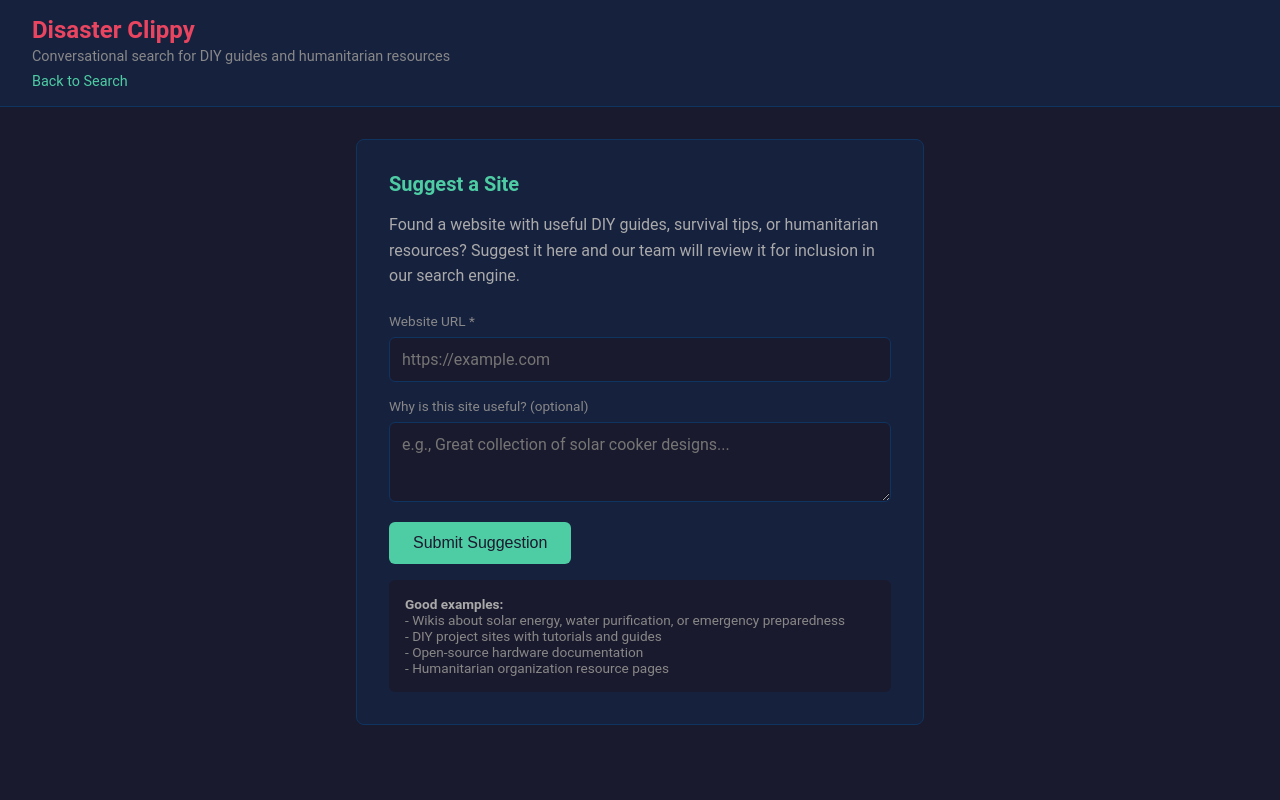
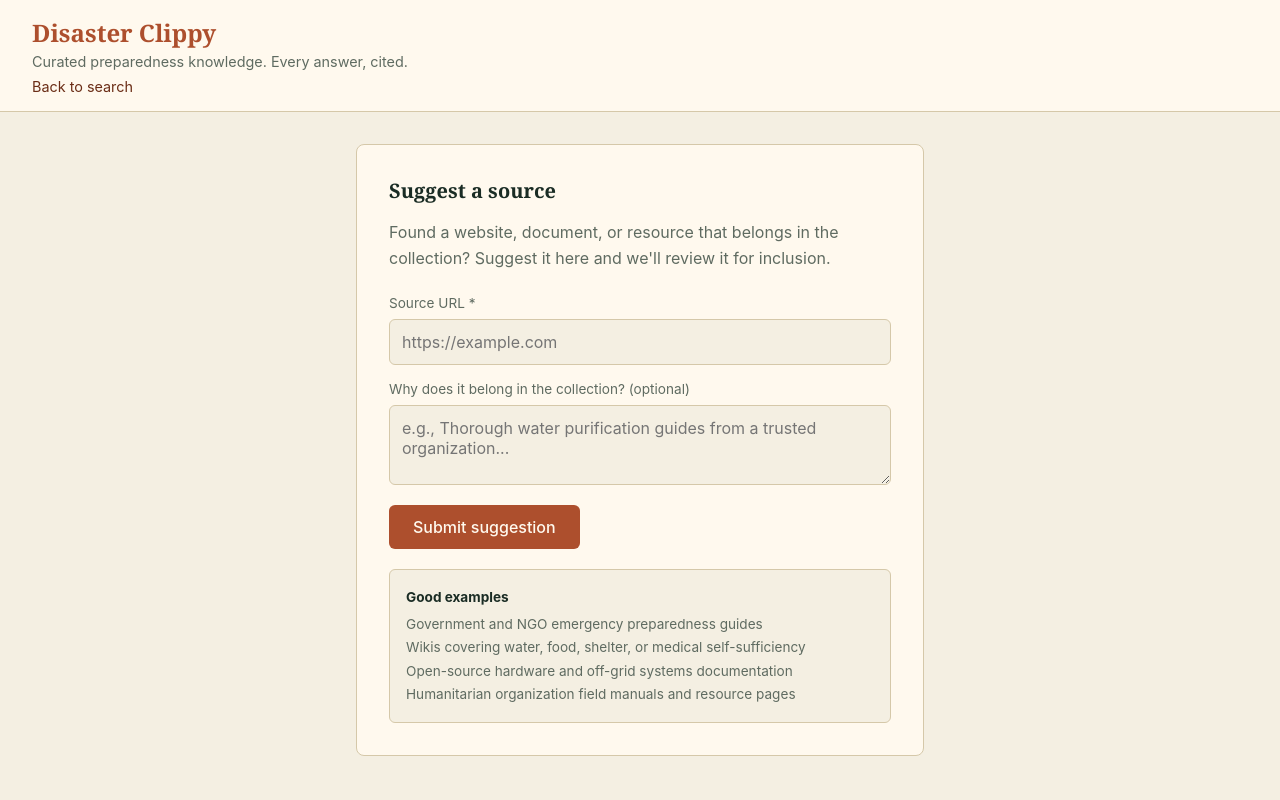
Before and after one commit to xyver/disaster-clippy-public, a Python web app: template templates/suggest.html in a window 1280 px wide. Run offline with Jinja, Linux system fonts and the light colour scheme; the template is opened without the code that fills it, so the values that code supplies are empty.

Commit message:
Unify suggest.html with shared CSS foundation
- Move body and header styles from chat.css into user-app.css using CSS
  variables — now one place to update base styles across all pages
- suggest.html: replace entire dark theme (navy/teal) with CSS vars,
  rename .message to .form-message to avoid conflict with chat classes,
  update copy to match library vocabulary (collection, source, etc.)

```diff
--- a/static/user-app.css
+++ b/static/user-app.css
@@ -20,3 +20,39 @@
     margin: 0;
     padding: 0;
 }
+
+body {
+    font-family: var(--font-sans);
+    background: var(--bg);
+    color: var(--ink);
+    min-height: 100vh;
+    display: flex;
+    flex-direction: column;
+}
+
+header {
+    background: var(--surface);
+    padding: 1rem 2rem;
+    border-bottom: 1px solid var(--line);
+}
+
+header h1 {
+    font-size: 1.5rem;
+    font-family: var(--font-serif);
+    color: var(--accent);
+}
+
+header p {
+    font-size: 0.9rem;
+    color: var(--muted);
+    margin-top: 0.25rem;
+}
+
+header a {
+    color: var(--accent-dark);
+    text-decoration: none;
+}
+
+header a:hover {
+    text-decoration: underline;
+}
--- a/templates/suggest.html
+++ b/templates/suggest.html
@@ -3,52 +3,11 @@
 <head>
     <meta charset="UTF-8">
     <meta name="viewport" content="width=device-width, initial-scale=1.0">
-    <title>Suggest a Site - Disaster Clippy</title>
+    <title>Suggest a Source - Disaster Clippy</title>
     <link rel="icon" type="image/png" href="/static/paperclip.png">
     <link rel="stylesheet" href="/static/user-app.css">
     <style>
-        * {
-            box-sizing: border-box;
-            margin: 0;
-            padding: 0;
-        }
-
-        body {
-            font-family: 'Roboto', -apple-system, BlinkMacSystemFont, 'Segoe UI', sans-serif;
-            background: #1a1a2e;
-            color: #eee;
-            min-height: 100vh;
-            display: flex;
-            flex-direction: column;
-        }
-
-        header {
-            background: #16213e;
-            padding: 1rem 2rem;
-            border-bottom: 1px solid #0f3460;
-        }
-
-        header h1 {
-            font-size: 1.5rem;
-            color: #e94560;
-        }
-
-        header p {
-            font-size: 0.9rem;
-            color: #888;
-            margin-top: 0.25rem;
-        }
-
-        header a {
-            color: #4ecca3;
-            text-decoration: none;
-        }
-
-        header a:hover {
-            text-decoration: underline;
-        }
-
-        .container {
+        .suggest-container {
             max-width: 600px;
             margin: 2rem auto;
             padding: 0 1rem;
@@ -56,20 +15,21 @@
         }
 
         .card {
-            background: #16213e;
-            border: 1px solid #0f3460;
+            background: var(--surface);
+            border: 1px solid var(--line);
             border-radius: 8px;
             padding: 2rem;
         }
 
         .card h2 {
-            color: #4ecca3;
+            font-family: var(--font-serif);
+            color: var(--ink);
             margin-bottom: 1rem;
             font-size: 1.25rem;
         }
 
         .card p {
-            color: #aaa;
+            color: var(--muted);
             margin-bottom: 1.5rem;
             line-height: 1.6;
         }
@@ -80,7 +40,7 @@
 
         .form-group label {
             display: block;
-            color: #888;
+            color: var(--muted);
             font-size: 0.85rem;
             margin-bottom: 0.5rem;
         }
@@ -89,10 +49,10 @@
         .form-group textarea {
             width: 100%;
             padding: 0.75rem;
-            background: #1a1a2e;
-            border: 1px solid #0f3460;
+            background: var(--bg);
+            border: 1px solid var(--line);
             border-radius: 6px;
-            color: #eee;
+            color: var(--ink);
             font-size: 1rem;
             font-family: inherit;
         }
@@ -100,7 +60,7 @@
         .form-group input[type="text"]:focus,
         .form-group textarea:focus {
             outline: none;
-            border-color: #4ecca3;
+            border-color: var(--accent);
         }
 
         .form-group textarea {
@@ -109,8 +69,8 @@
         }
 
         .btn {
-            background: #4ecca3;
-            color: #1a1a2e;
+            background: var(--accent);
+            color: var(--surface);
             border: none;
             padding: 0.75rem 1.5rem;
             border-radius: 6px;
@@ -118,95 +78,99 @@
             font-weight: 500;
             cursor: pointer;
             transition: background 0.2s;
+            font-family: inherit;
         }
 
-        .btn:hover {
-            background: #3db890;
-        }
+        .btn:hover { background: var(--accent-dark); }
 
         .btn:disabled {
-            background: #555;
+            background: var(--faint);
             cursor: not-allowed;
         }
 
-        .message {
+        .form-message {
             padding: 1rem;
             border-radius: 6px;
             margin-top: 1rem;
             display: none;
+            font-size: 0.9rem;
         }
 
-        .message.success {
-            background: #1a2e1a;
-            border: 1px solid #4ecca3;
-            color: #4ecca3;
+        .form-message.success {
+            background: var(--surface);
+            border: 1px solid var(--leaf);
+            color: var(--leaf);
         }
 
-        .message.error {
-            background: #2e1a1a;
-            border: 1px solid #e94560;
-            color: #e94560;
+        .form-message.error {
+            background: var(--surface);
+            border: 1px solid var(--accent);
+            color: var(--accent);
         }
 
         .examples {
-            margin-top: 1rem;
+            margin-top: 1.25rem;
             padding: 1rem;
-            background: #1a1a2e;
+            background: var(--bg);
+            border: 1px solid var(--line);
             border-radius: 6px;
             font-size: 0.85rem;
-            color: #888;
+            color: var(--muted);
+            line-height: 1.7;
         }
 
         .examples strong {
-            color: #aaa;
+            color: var(--ink);
+            display: block;
+            margin-bottom: 0.25rem;
         }
     </style>
 </head>
 <body>
     <header>
         <h1>Disaster Clippy</h1>
-        <p>Conversational search for DIY guides and humanitarian resources</p>
+        <p>Curated preparedness knowledge. Every answer, cited.</p>
         <p style="margin-top: 0.5rem;">
-            <a href="/">Back to Search</a>
+            <a href="/">Back to search</a>
         </p>
     </header>
 
-    <div class="container">
+    <div class="suggest-container">
         <div class="card">
-            <h2>Suggest a Site</h2>
+            <h2>Suggest a source</h2>
             <p>
-                Found a website with useful DIY guides, survival tips, or humanitarian resources?
-                Suggest it here and our team will review it for inclusion in our search engine.
+                Found a website, document, or resource that belongs in the collection?
+                Suggest it here and we'll review it for inclusion.
             </p>
 
             <form id="suggestForm" onsubmit="submitSuggestion(event)">
                 <div class="form-group">
-                    <label for="url">Website URL *</label>
+                    <label for="url">Source URL *</label>
                     <input type="text" id="url" name="url" placeholder="https://example.com" required>
                 </div>
 
                 <div class="form-group">
-                    <label for="description">Why is this site useful? (optional)</label>
-                    <textarea id="description" name="description" placeholder="e.g., Great collection of solar cooker designs..."></textarea>
+                    <label for="description">Why does it belong in the collection? (optional)</label>
+                    <textarea id="description" name="description" placeholder="e.g., Thorough water purification guides from a trusted organization..."></textarea>
                 </div>
 
-                <button type="submit" class="btn" id="submitBtn">Submit Suggestion</button>
+                <button type="submit" class="btn" id="submitBtn">Submit suggestion</button>
             </form>
 
-            <div id="successMessage" class="message success">
-                Thank you! Your suggestion has been submitted for review.
+            <div id="successMessage" class="form-message success">
+                Thank you. Your suggestion has been submitted for review.
             </div>
 
-            <div id="errorMessage" class="message error">
+            <div id="errorMessage" class="form-message error">
                 Something went wrong. Please try again.
             </div>
 
             <div class="examples">
-                <strong>Good examples:</strong><br>
-                - Wikis about solar energy, water purification, or emergency preparedness<br>
-                - DIY project sites with tutorials and guides<br>
-                - Open-source hardware documentation<br>
-                - Humanitarian organization resource pages
+                <strong>Good examples</strong>
+                Government and NGO emergency preparedness guides<br>
+                Wikis covering water, food, shelter, or medical self-sufficiency<br>
+                Open-source hardware and off-grid systems documentation<br>
+                Humanitarian organization field manuals and resource pages
             </div>
         </div>
     </div>
@@ -221,11 +185,9 @@
             const urlInput = document.getElementById('url');
             const descInput = document.getElementById('description');
 
-            // Hide messages
             successMsg.style.display = 'none';
             errorMsg.style.display = 'none';
 
-            // Basic URL validation
             let url = urlInput.value.trim();
             if (!url.startsWith('http://') && !url.startsWith('https://')) {
                 url = 'https://' + url;
@@ -237,13 +199,8 @@
             try {
                 const response = await fetch('/api/suggest-site', {
                     method: 'POST',
-                    headers: {
-                        'Content-Type': 'application/json'
-                    },
-                    body: JSON.stringify({
-                        url: url,
-                        description: descInput.value.trim()
-                    })
+                    headers: { 'Content-Type': 'application/json' },
+                    body: JSON.stringify({ url: url, description: descInput.value.trim() })
                 });
 
                 const data = await response.json();
@@ -261,7 +218,7 @@
                 errorMsg.style.display = 'block';
             } finally {
                 btn.disabled = false;
-                btn.textContent = 'Submit Suggestion';
+                btn.textContent = 'Submit suggestion';
             }
         }
     </script>
```
Also changed, not shown: static/chat.css (+0 -35 lines).
